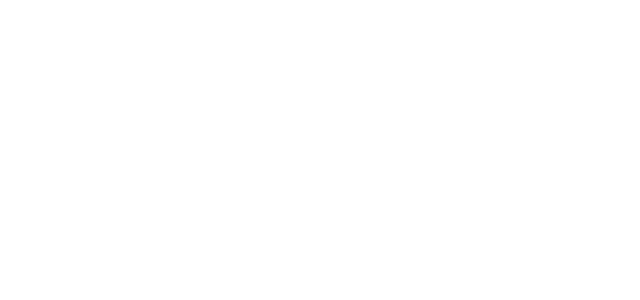
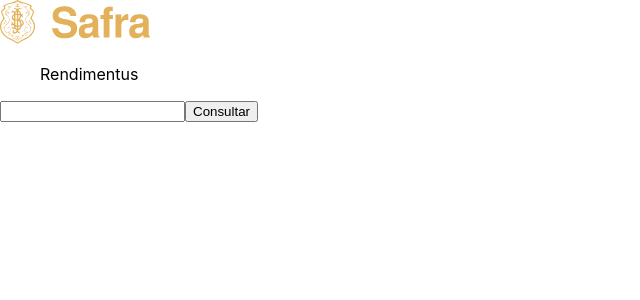
Before and after one commit to sjadriana/TF-Safra, a React (Create React App) app in the folder rendimentus/: page / in a window 1280 px wide. Shown: the top 300 px of the page, without its empty margins (0-640 px from the left). Built offline with nearby package versions, Linux system fonts and the light colour scheme.

Commit message:
feat(home):creating homepage

```diff
--- a/rendimentus/src/App.js
+++ b/rendimentus/src/App.js
@@ -1,7 +1,7 @@
 import React from 'react';
 import './App.css';
 import { BrowserRouter, Switch, Route } from "react-router-dom";
-// import { Home } from "colocar o caminho do home";
+import { Home } from "./pages/Home";
 // import { Profile } from "colocar o caminho do perfil";
 import { BankStatement } from "./components/bankinformation/BankStatement.js";
 // import { Invoice } from "colocar o caminho da fatura";
@@ -13,8 +13,8 @@
   return (
     <BrowserRouter>
       <Switch>
-        {/* <Route path="/" exact={true} component={Home} />
-        <Route path="/profile" component={Profile} /> */}
+        <Route path="/" exact={true} component={Home} />
+        {/*<Route path="/profile" component={Profile} /> */}
         <Route path="/statement" component={BankStatement} />
         {/* <Route path="/invoice" component={Invoice} />
         <Route path="/products" component={Products} />
--- /dev/null
+++ b/rendimentus/src/components/form/Form.js
@@ -0,0 +1,16 @@
+import React from "react";
+// import { useHistory } from "react-router-dom";
+import Button from "../button/button";
+import Input from "../input/Input"
+
+const Form = (props) => {
+    return (
+        <form className='form-login'>
+            <label htmlFor='login'>
+            <Input className= 'input-cpf' onChange={props.onChangeLogin} />
+            </label>
+            <Button onclick={props.onclick} className='consult-btn' name= 'Consultar' />
+        </form>
+    );
+}
+export default Form;
--- /dev/null
+++ b/rendimentus/src/components/input/Input.js
@@ -0,0 +1,10 @@
+import React from 'react';
+
+const Input = (props) => {
+    return (
+        <input type= {props.type} className = {props.className}
+        onChange={props.onChange} name={props.name} value={props.value} />
+    );
+}
+
+export default Input;
--- /dev/null
+++ b/rendimentus/src/pages/Home.js
@@ -0,0 +1,23 @@
+import React from "react";
+import { useHistory } from "react-router-dom";
+import Form from "../components/form/Form.js";
+import logo from "../components/form/logo-safra.svg";
+
+export const  Home= () => {
+    let history = useHistory();
+
+    // const handleClick = () => {
+    //     history.push("/profile")
+    // }
+
+return (
+    <main className='main-home'>
+        <div className='container-home'>
+            <img src={logo} alt='' className='logo'></img>
+            <ul>Rendimentus</ul>
+            <Form />
+        </div>
+    </main>
+)
+
+};
```
Also changed, not shown: rendimentus/src/components/form/logo-safra.svg (added).
